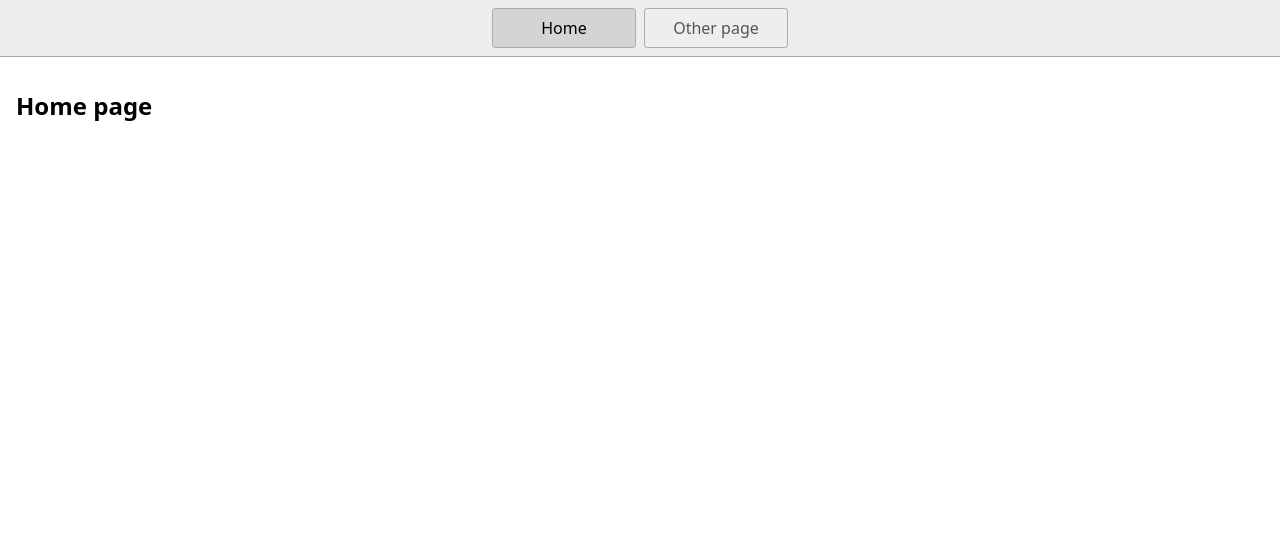
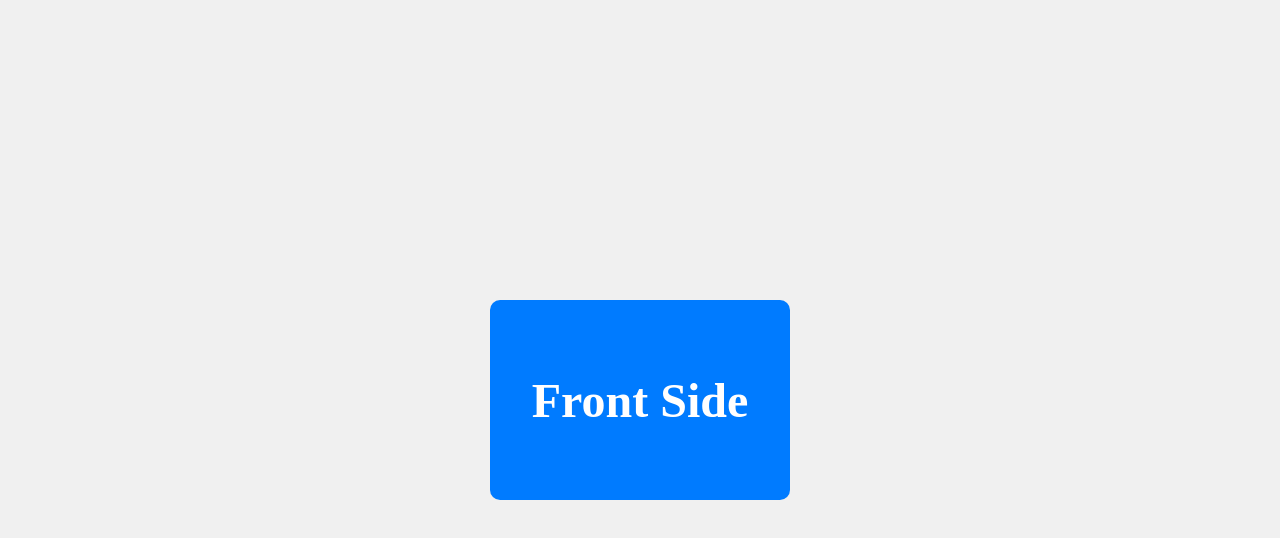
Before and after one commit to bertbigbite/advance-contact-card, a website: page index.html in a window 1280 px wide. Drawn offline with Linux system fonts and the light colour scheme.

Commit message:
Created the basic card. Added css styles, including backface visibility property

```diff
--- a/index.html
+++ b/index.html
@@ -1,23 +1,24 @@
 <!DOCTYPE html>
 <html lang="en">
-  <head>
-    <title>Home</title>
-    <meta charset="UTF-8" />
-    <meta name="viewport" content="width=device-width" />
-    <!--
-      Need a visual blank slate?
-      Remove all code in `styles.css`!
-    -->
-    <link rel="stylesheet" href="styles.css" />
-    <script type="module" src="script.js"></script>
-  </head>
-  <body>
-    <nav>
-      <a href="/" aria-current="page">Home</a>
-      <a href="/page2.html">Other page</a>
-    </nav>
-    <main>
-      <h1>Home page</h1>
-    </main>
-  </body>
+<head>
+    <meta charset="UTF-8">
+    <meta name="viewport" content="width=device-width, initial-scale=1.0">
+    <title>Card Flip Animation</title>
+    <link rel="stylesheet" href="styles.css">
+    <script defer src="script.js"></script>
+</head>
+<body>
+    <div class="card-container" id="card">
+        <div class="card">
+            <div class="front">
+                <h1>Front Side</h1>
+            </div>
+            <div class="back">
+                <h1>Back Side</h1>
+            </div>
+        </div>
+    </div>
+
+
+</body>
 </html>
--- a/script.js
+++ b/script.js
@@ -1 +1,3 @@
-console.log('Hello!');
+document.getElementById('card').addEventListener('click', function() {
+    this.querySelector('.card').classList.toggle('flipped');
+});
--- a/styles.css
+++ b/styles.css
@@ -1,46 +1,46 @@
-* {
-  box-sizing: border-box;
+body {
+  display: flex;
+  justify-content: center;
+  align-items: center;
+  height: 100vh;
+  margin: 0;
+  background-color: #f0f0f0;
 }
 
-body {
-  margin: 0;
-  font-family: system-ui, sans-serif;
-  color: black;
-  background-color: white;
+.card-container {
+  perspective: 1000px;
 }
 
-nav {
-  display: flex;
-  flex-wrap: wrap;
-  align-items: center;
-  justify-content: center;
-  padding: 0.5rem;
-  gap: 0.5rem;
-  border-bottom: solid 1px #aaa;
-  background-color: #eee;
+.card {
+  width: 300px;
+  height: 200px;
+  position: relative;
+  transform-style: preserve-3d;
+  transition: transform 0.6s;
 }
 
-nav a {
-  display: inline-block;
-  min-width: 9rem;
-  padding: 0.5rem;
-  border-radius: 0.2rem;
-  border: solid 1px #aaa;
-  text-align: center;
-  text-decoration: none;
-  color: #555;
+.front, .back {
+  position: absolute;
+  width: 100%;
+  height: 100%;
+  backface-visibility: hidden;
+  display: flex;
+  justify-content: center;
+  align-items: center;
+  font-size: 24px;
+  color: white;
+  border-radius: 10px;
 }
 
-nav a[aria-current='page'] {
-  color: #000;
-  background-color: #d4d4d4;
+.front {
+  background-color: #007bff;
 }
 
-main {
-  padding: 1rem;
+.back {
+  background-color: #28a745;
+  transform: rotateY(180deg);
 }
 
-h1 {
-  font-weight: bold;
-  font-size: 1.5rem;
+.card.flipped {
+  transform: rotateY(180deg);
 }
```
Also changed, not shown: 2 other files.
